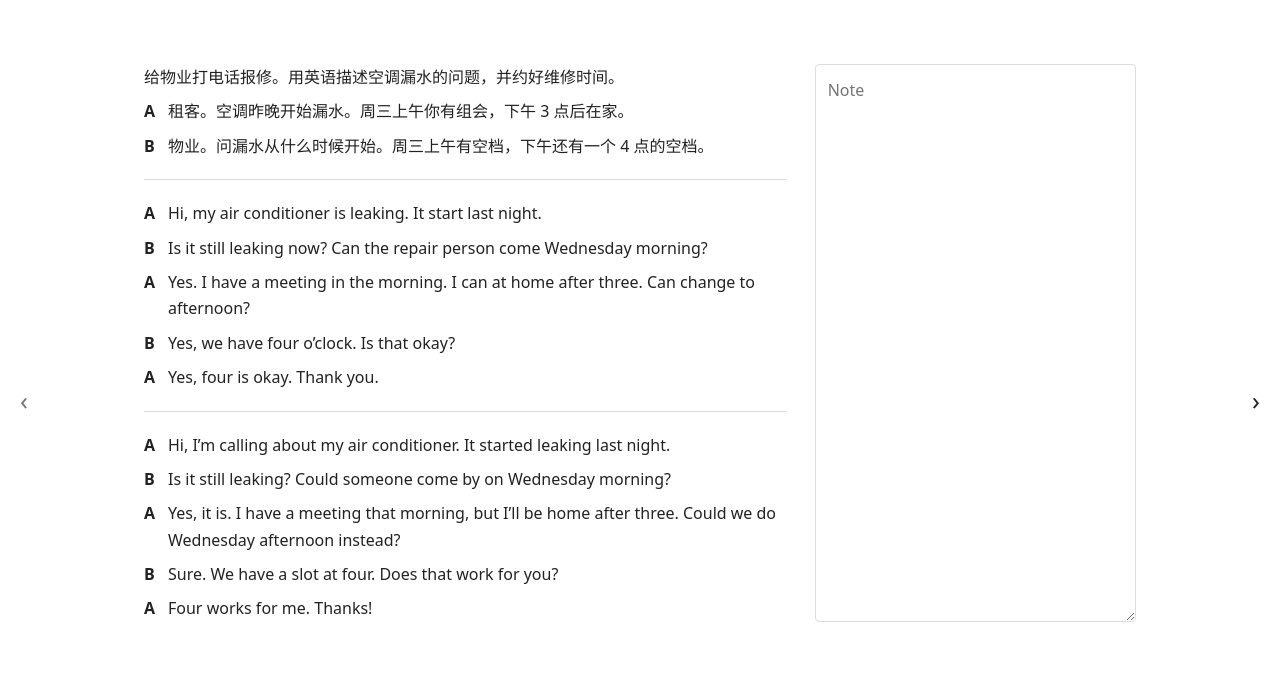
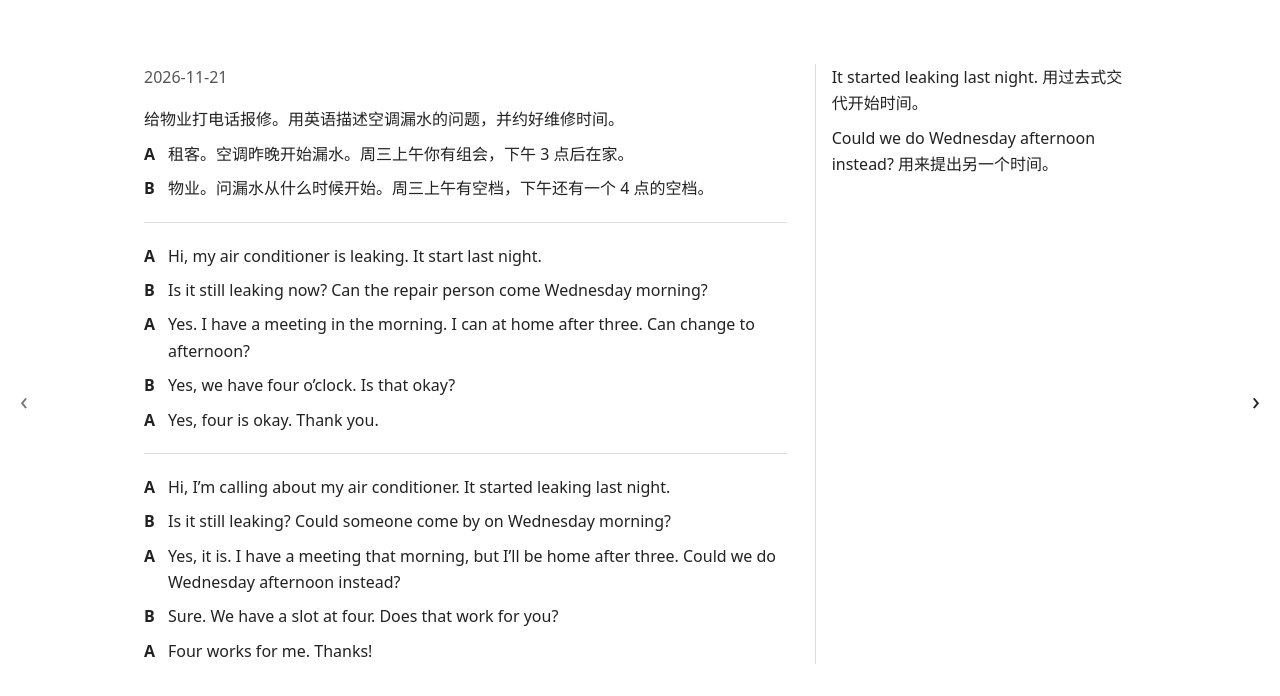
Before and after one commit to edyou25/oral, a plain HTML site: page index.html in a window 1280 px wide. Drawn offline with Linux system fonts and the light colour scheme.

Commit message:
Publish static daily notes and show practice dates

```diff
--- a/index.html
+++ b/index.html
@@ -7,7 +7,9 @@
   <style>
     body { margin: 0; background: #fff; color: #222; font: 1rem/1.65 system-ui, sans-serif; }
     main { display: grid; grid-template-columns: minmax(0, 2fr) minmax(0, 1fr); gap: 1.75rem; max-width: 62rem; margin: clamp(1.5rem, 6vw, 4rem) auto; padding: 0 3.25rem; }
-    textarea { box-sizing: border-box; width: 100%; min-height: 14rem; height: 100%; resize: vertical; padding: .75rem; border: 1px solid #ddd; border-radius: .25rem; background: #fff; color: inherit; font: inherit; }
+    .date { margin-bottom: 1rem; color: #555; font-variant-numeric: tabular-nums; }
+    aside { border-left: 1px solid #ddd; padding-left: 1rem; }
+    @media (max-width: 42rem) { aside { border-left: 0; border-top: 1px solid #ddd; padding: 1rem 0 0; } }
     button { position: fixed; top: 50%; transform: translateY(-50%); width: 2.5rem; height: 2.75rem; border: 0; border-radius: .25rem; background: #fff; color: #222; font: 1.6rem system-ui, sans-serif; cursor: pointer; }
     button:hover:not(:disabled), button:focus-visible { background: #eee; }
     button:disabled { color: #767676; cursor: default; }
@@ -28,6 +30,7 @@
   <main>
     <div id="lessons">
       <article data-day="1" aria-label="第 1 天">
+        <p class="date"><time datetime="2026-11-21">2026-11-21</time></p>
     <section aria-label="AI 出题">
       <p>给物业打电话报修。用英语描述空调漏水的问题，并约好维修时间。</p>
       <p class="line"><span class="speaker">A</span><span>租客。空调昨晚开始漏水。周三上午你有组会，下午 3 点后在家。</span></p>
@@ -49,6 +52,7 @@
     </section>
       </article>
       <article hidden data-day="2" aria-label="第 2 天">
+    <p class="date"><time datetime="2026-11-22">2026-11-22</time></p>
     <section aria-label="AI 出题">
       <p>物业来电，周三下午 4 点的维修要改期。用英语重新约时间。</p>
       <p class="line"><span class="speaker">A</span><span>租客。周四上午你有实验，下午 5 点后可以。问清楚师傅大概几点到。</span></p>
@@ -70,42 +74,36 @@
     </section>
   </article>
     </div>
-    <textarea id="note" aria-label="Note" placeholder="Note"></textarea>
+    <aside aria-label="Note">
+      <div data-note="1">
+        <p><span lang="en">It started leaking last night.</span> 用过去式交代开始时间。</p>
+        <p><span lang="en">Could we do Wednesday afternoon instead?</span> 用来提出另一个时间。</p>
+      </div>
+      <div data-note="2" hidden>
+        <p><span lang="en">We need to reschedule your repair.</span> 用 <span lang="en">reschedule</span> 表示改期。</p>
+        <p><span lang="en">What time should I expect the repair person?</span> 用来问维修师傅大概几点到。</p>
+      </div>
+    </aside>
   </main>
   <script>
-    const days = [...document.querySelectorAll('[data-day]')];
+    const lessons = [...document.querySelectorAll('[data-day]')];
+    const notes = [...document.querySelectorAll('[data-note]')];
     const previous = document.getElementById('previous');
     const next = document.getElementById('next');
-    const note = document.getElementById('note');
-    const drafts = new Map();
     let currentDay = 1;
-
-    const noteKey = day => 'oral:note:' + day;
 
     function showDay() {
       const requestedDay = Number(location.hash.slice(1));
-      currentDay = days.some(day => Number(day.dataset.day) === requestedDay) ? requestedDay : 1;
-      days.forEach(day => { day.hidden = Number(day.dataset.day) !== currentDay; });
+      currentDay = lessons.some(lesson => Number(lesson.dataset.day) === requestedDay) ? requestedDay : 1;
+      lessons.forEach(lesson => { lesson.hidden = Number(lesson.dataset.day) !== currentDay; });
+      notes.forEach(note => { note.hidden = Number(note.dataset.note) !== currentDay; });
       previous.disabled = currentDay === 1;
-      next.disabled = currentDay === days.length;
-      try {
-        note.value = drafts.get(currentDay) ?? localStorage.getItem(noteKey(currentDay)) ?? '';
-      } catch {
-        note.value = drafts.get(currentDay) ?? '';
-      }
+      next.disabled = currentDay === lessons.length;
     }
 
     previous.addEventListener('click', () => { location.hash = String(currentDay - 1); });
     next.addEventListener('click', () => { location.hash = String(currentDay + 1); });
     window.addEventListener('hashchange', showDay);
-    note.addEventListener('input', () => {
-      drafts.set(currentDay, note.value);
-      try {
-        localStorage.setItem(noteKey(currentDay), note.value);
-      } catch {
-        note.placeholder = 'Note（当前浏览器无法保存）';
-      }
-    });
     showDay();
   </script>
 </body>
```
